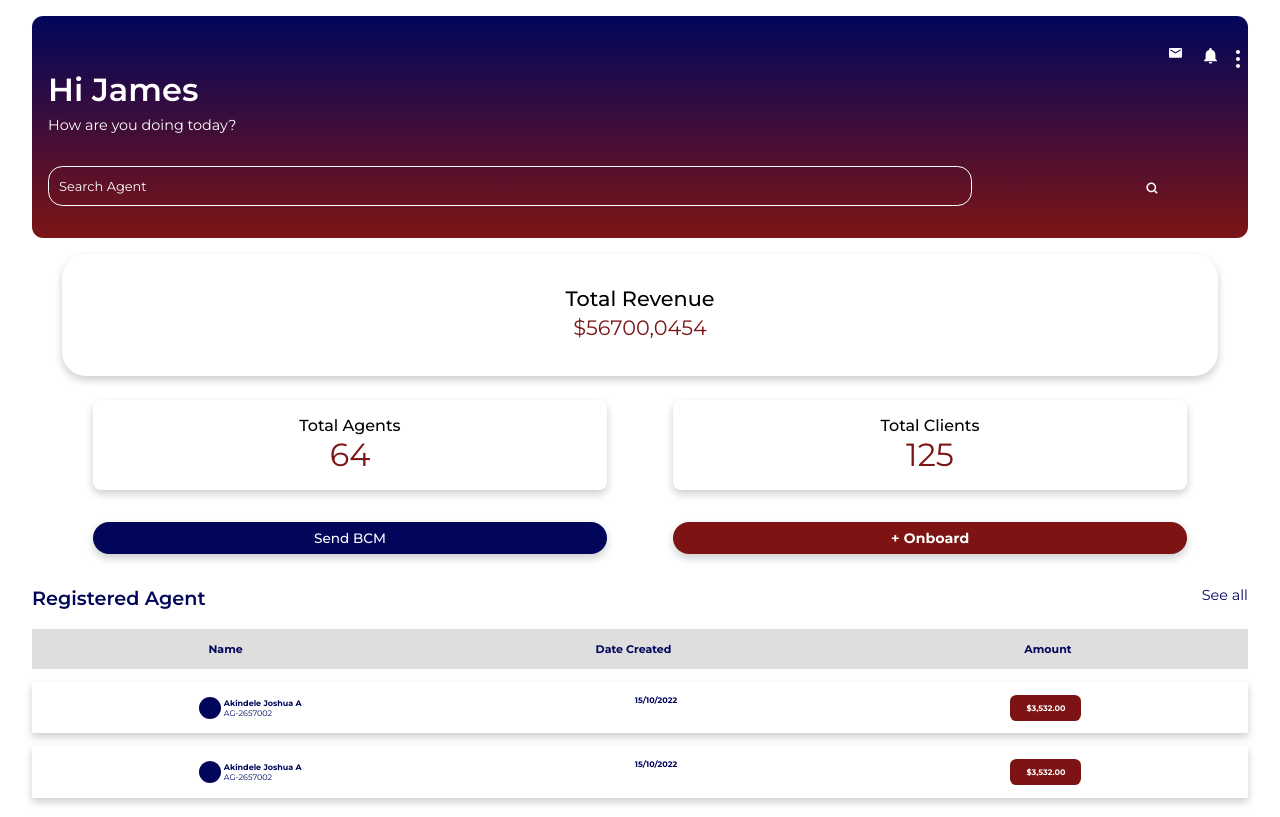
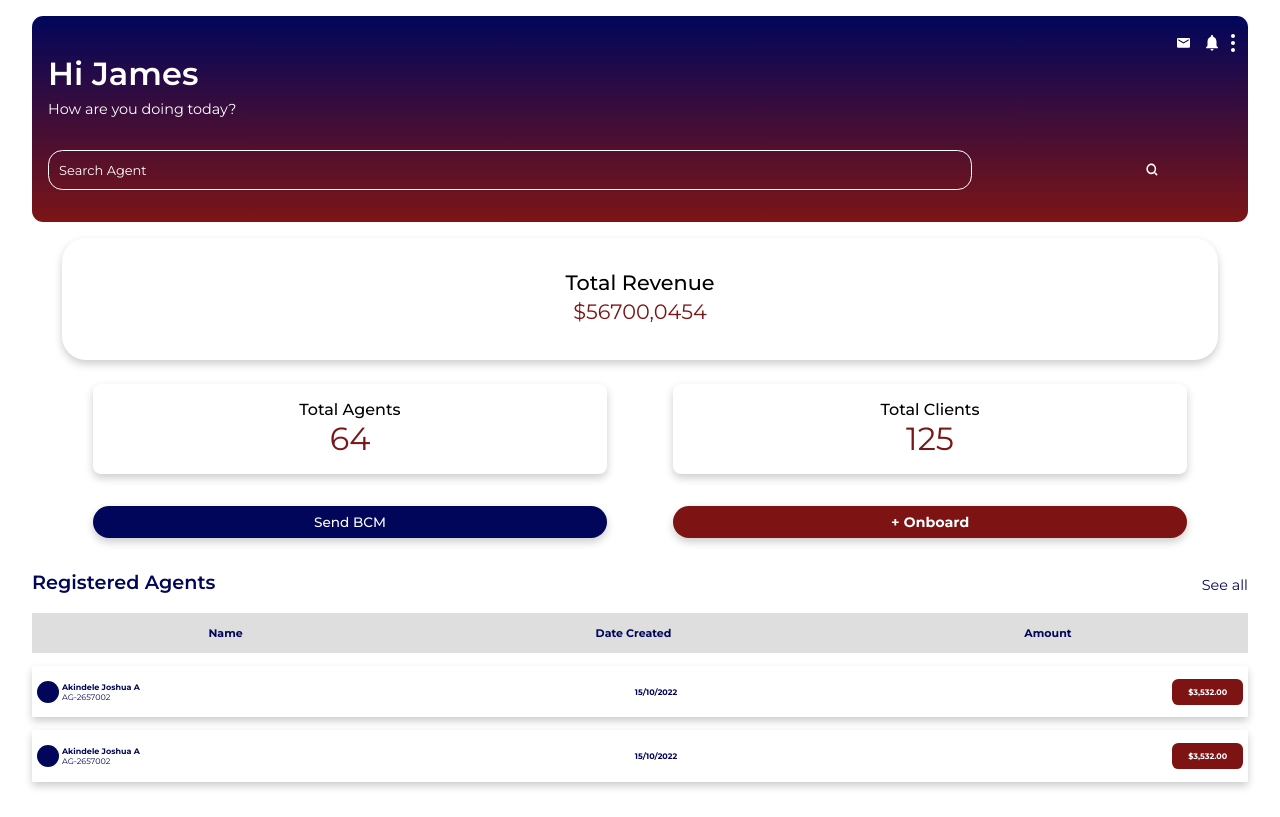
Before and after one commit to dolaposokoya/trovestajoadmin, a React (Create React App) app: page /dashboard in a window 1280 px wide. Built offline with nearby package versions, Linux system fonts and the light colour scheme.

Commit message:
Update dashboard, and css

```diff
--- a/src/Components/Dashboard/Index.js
+++ b/src/Components/Dashboard/Index.js
@@ -65,9 +65,10 @@ export default function Index() {
         }}>
           <div style={{
             display: 'flex',
-            justifyContent: 'space-between'
+            justifyContent: 'space-between',
+            alignItems: 'center'
           }}>
-            <h2 className={style.registered}>Registered Agent</h2>
+            <h2 className={style.registered}>Registered Agents</h2>
             <h2 className={style.seeall}>See all</h2>
           </div>
           <div className={style.tablehead}>
--- a/src/Components/Dashboard/dashboard.module.css
+++ b/src/Components/Dashboard/dashboard.module.css
@@ -20,30 +20,31 @@
     background-image: linear-gradient(180deg, var(--tro-blue), var(--tro-whine));
     width: 100%;
     padding: 2em 0em;
+    padding-top: 1em;
     border-radius: .7em;
 }
 
 .notification {
-    padding: 0em 0em;
     display: flex;
     justify-content: flex-end;
-    align-items: flex-start;
+    align-items: center;
 }
 
 .ellipse {
     display: flex;
     justify-content: flex-end;
     flex-direction: column;
-    justify-content: space-around;
+    justify-content: space-evenly;
+    margin-right: .5em;
 }
 
 .notification>img {
     width: .8em;
-    margin: 0em .7em;
+    margin: 0em .5em;
 }
 
 .ellipse img {
-    margin: .1em .5em;
+    margin: .1em .3em;
 }
 
 .notification1 {
@@ -92,7 +93,7 @@
 
 .notification2 .absolute1 {
     position: absolute;
-    top: 1.99em;
+    top: 1.85em;
     right: 5.6em;
     width: .8em;
     margin-left: .2em;
@@ -231,8 +232,9 @@
     margin: .8em 0em;
     width: 100%;
     display: flex;
-    justify-content: space-around;
-    padding: .8em 0em;
+    justify-content: space-between;
+    align-items: center;
+    padding: .8em .3em;
     margin-bottom: .2em;
 }
 
```
